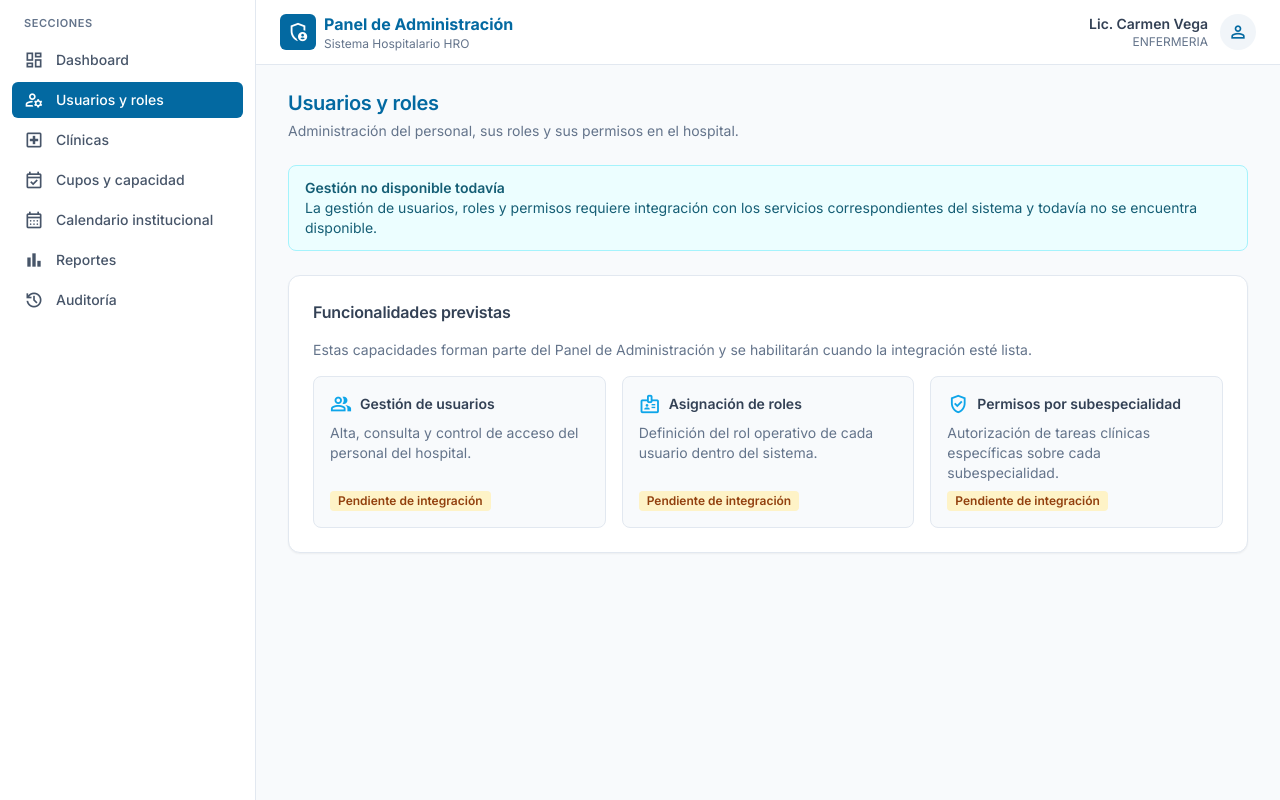
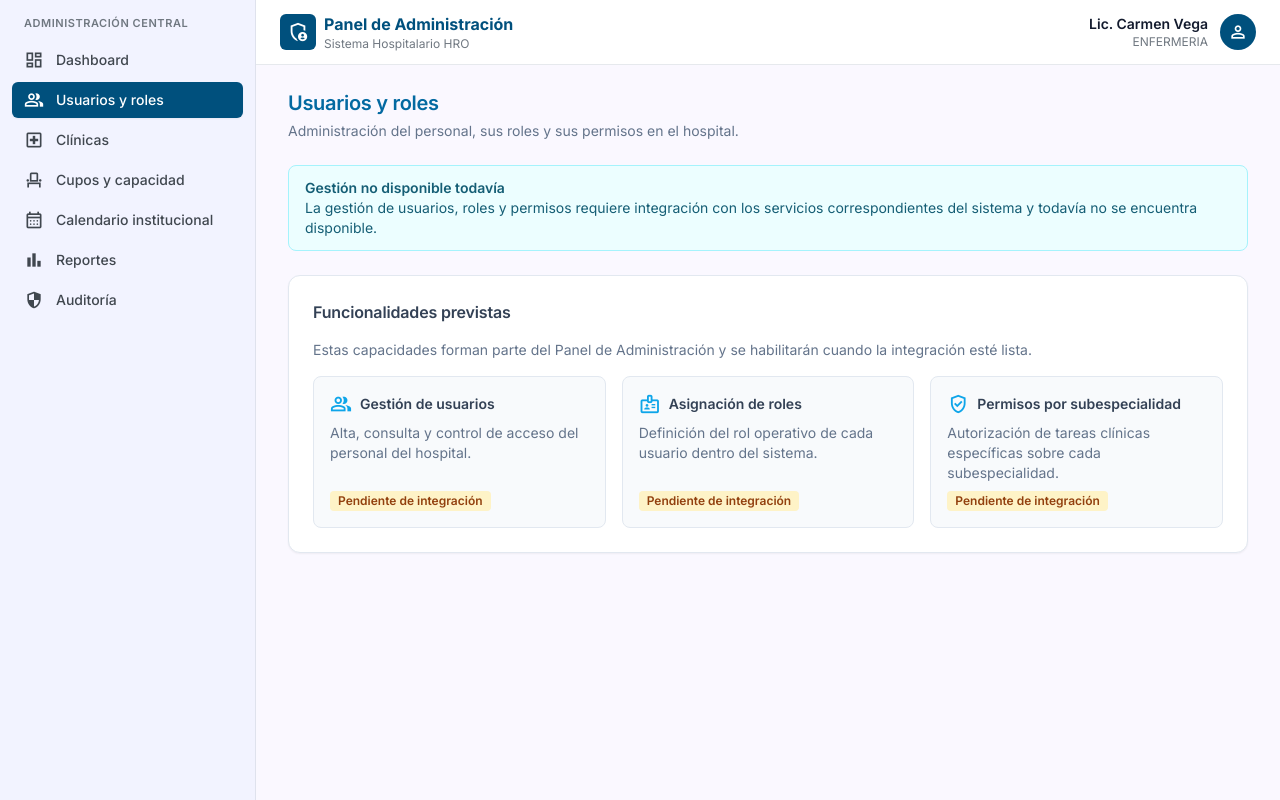
Before and after one commit to Luis0523/hro-hospital-system, a React (Vite) app in the folder frontend/: page /administracion/usuarios in a window 1280 px wide. Built offline with nearby package versions, Linux system fonts and the light colour scheme; no server answers.

Commit message:
style(admin): alinear shell visual con mockups

```diff
--- a/frontend/src/modules/administracion/AdministracionLayout.jsx
+++ b/frontend/src/modules/administracion/AdministracionLayout.jsx
@@ -22,10 +22,10 @@ export default function AdministracionLayout() {
   }, [menuAbierto, cerrarMenu])
 
   return (
-    <div className="min-h-screen bg-slate-50 text-slate-800">
+    <div className="min-h-screen bg-surface text-on-surface">
       {menuAbierto && (
         <div
-          className="fixed inset-0 z-30 bg-slate-900/40 md:hidden"
+          className="fixed inset-0 z-30 bg-on-surface/40 md:hidden"
           onClick={cerrarMenu}
           aria-hidden="true"
         />
@@ -33,7 +33,7 @@ export default function AdministracionLayout() {
 
       <div
         id="menu-administracion"
-        className={`fixed inset-y-0 left-0 z-40 w-64 transform border-r border-slate-200 bg-white transition-transform duration-200 md:translate-x-0 ${
+        className={`fixed inset-y-0 left-0 z-40 w-64 transform border-r border-outline-variant/40 bg-surface-container-low transition-transform duration-200 md:translate-x-0 ${
           menuAbierto ? 'translate-x-0' : '-translate-x-full'
         }`}
       >
@@ -41,7 +41,7 @@ export default function AdministracionLayout() {
           type="button"
           onClick={cerrarMenu}
           aria-label="Cerrar menú"
-          className="absolute right-3 top-3 flex h-9 w-9 items-center justify-center rounded-lg text-slate-600 transition hover:bg-slate-100 focus-visible:outline focus-visible:outline-2 focus-visible:outline-offset-2 focus-visible:outline-hro-blue md:hidden"
+          className="absolute right-3 top-3 flex h-9 w-9 items-center justify-center rounded-lg text-on-surface-variant transition hover:bg-surface-container-high focus-visible:outline focus-visible:outline-2 focus-visible:outline-offset-2 focus-visible:outline-primary md:hidden"
         >
           <Icon name="close" className="text-[24px]" />
         </button>
--- a/frontend/src/modules/administracion/components/AdminHeader.jsx
+++ b/frontend/src/modules/administracion/components/AdminHeader.jsx
@@ -5,7 +5,7 @@ export default function AdminHeader({ onAbrirMenu, menuAbierto = false }) {
   const { usuario } = useAuth()
 
   return (
-    <header className="sticky top-0 z-20 flex items-center justify-between gap-3 border-b border-slate-200 bg-white px-4 py-3 md:px-6">
+    <header className="sticky top-0 z-20 flex items-center justify-between gap-3 border-b border-outline-variant/40 bg-surface-container-lowest/95 px-4 py-3 backdrop-blur-md md:px-6">
       <div className="flex min-w-0 flex-1 items-center gap-3">
         <button
           type="button"
@@ -13,37 +13,37 @@ export default function AdminHeader({ onAbrirMenu, menuAbierto = false }) {
           aria-expanded={menuAbierto}
           aria-controls="menu-administracion"
           aria-label="Abrir menú de navegación"
-          className="flex h-9 w-9 shrink-0 items-center justify-center rounded-lg text-slate-600 transition hover:bg-slate-100 focus-visible:outline focus-visible:outline-2 focus-visible:outline-offset-2 focus-visible:outline-hro-blue md:hidden"
+          className="flex h-9 w-9 shrink-0 items-center justify-center rounded-lg text-on-surface-variant transition hover:bg-surface-container-high focus-visible:outline focus-visible:outline-2 focus-visible:outline-offset-2 focus-visible:outline-primary md:hidden"
         >
           <Icon name="menu" className="text-[24px]" />
         </button>
 
         <div className="flex min-w-0 items-center gap-2">
-          <span className="flex h-9 w-9 shrink-0 items-center justify-center rounded-lg bg-hro-blue text-white">
+          <span className="flex h-9 w-9 shrink-0 items-center justify-center rounded-lg bg-primary text-on-primary">
             <Icon name="admin_panel_settings" className="text-[22px]" />
           </span>
           <div className="min-w-0 leading-tight">
             <h1
-              className="truncate text-base font-bold text-hro-blue"
+              className="truncate text-base font-bold text-primary"
               title="Panel de Administración"
             >
               Panel de Administración
             </h1>
-            <p className="hidden text-xs text-slate-500 sm:block">Sistema Hospitalario HRO</p>
+            <p className="hidden text-xs text-outline sm:block">Sistema Hospitalario HRO</p>
           </div>
         </div>
       </div>
 
       <div className="flex min-w-0 items-center gap-3">
         <div className="min-w-0 text-right leading-tight">
-          <p className="truncate text-sm font-semibold text-slate-700" title={usuario?.nombre}>
+          <p className="truncate text-sm font-semibold text-on-surface" title={usuario?.nombre}>
             {usuario?.nombre}
           </p>
-          <p className="truncate text-xs uppercase text-slate-500" title={usuario?.rol}>
+          <p className="truncate text-xs uppercase text-outline" title={usuario?.rol}>
             {usuario?.rol}
           </p>
         </div>
-        <span className="flex h-9 w-9 shrink-0 items-center justify-center rounded-full bg-slate-100 text-hro-blue">
+        <span className="flex h-9 w-9 shrink-0 items-center justify-center rounded-full bg-primary text-on-primary">
           <Icon name="person" className="text-[20px]" />
         </span>
       </div>
--- a/frontend/src/modules/administracion/components/MenuLateral.jsx
+++ b/frontend/src/modules/administracion/components/MenuLateral.jsx
@@ -3,16 +3,16 @@ import Icon from '@/shared/components/ui/Icon.jsx'
 
 export const ITEMS_ADMINISTRACION = [
   { to: '/administracion', etiqueta: 'Dashboard', icono: 'dashboard', exacto: true },
-  { to: '/administracion/usuarios', etiqueta: 'Usuarios y roles', icono: 'manage_accounts' },
+  { to: '/administracion/usuarios', etiqueta: 'Usuarios y roles', icono: 'group' },
   { to: '/administracion/clinicas', etiqueta: 'Clínicas', icono: 'local_hospital' },
-  { to: '/administracion/cupos', etiqueta: 'Cupos y capacidad', icono: 'event_available' },
+  { to: '/administracion/cupos', etiqueta: 'Cupos y capacidad', icono: 'event_seat' },
   {
     to: '/administracion/calendario',
     etiqueta: 'Calendario institucional',
     icono: 'calendar_month',
   },
   { to: '/administracion/reportes', etiqueta: 'Reportes', icono: 'bar_chart' },
-  { to: '/administracion/auditoria', etiqueta: 'Auditoría', icono: 'history' },
+  { to: '/administracion/auditoria', etiqueta: 'Auditoría', icono: 'security' },
 ]
 
 export default function MenuLateral({ onNavegar }) {
@@ -21,7 +21,9 @@ export default function MenuLateral({ onNavegar }) {
       aria-label="Navegación del Panel de Administración"
       className="flex h-full flex-col gap-1 overflow-y-auto px-3 py-4"
     >
-      <p className="px-3 pb-2 text-label-sm uppercase tracking-wider text-slate-500">Secciones</p>
+      <p className="px-3 pb-2 text-label-sm uppercase tracking-wider text-outline">
+        Administración Central
+      </p>
 
       {ITEMS_ADMINISTRACION.map((item) => (
         <NavLink
@@ -30,8 +32,10 @@ export default function MenuLateral({ onNavegar }) {
           end={item.exacto}
           onClick={onNavegar}
           className={({ isActive }) =>
-            `flex items-center gap-3 rounded-lg px-3 py-2 text-sm font-medium transition focus-visible:outline focus-visible:outline-2 focus-visible:outline-offset-2 focus-visible:outline-hro-blue ${
-              isActive ? 'bg-hro-blue text-white' : 'text-slate-600 hover:bg-slate-100'
+            `flex items-center gap-3 rounded-lg px-3 py-2 text-sm font-medium transition focus-visible:outline focus-visible:outline-2 focus-visible:outline-offset-2 focus-visible:outline-primary ${
+              isActive
+                ? 'bg-primary text-on-primary shadow-sm'
+                : 'text-on-surface-variant hover:bg-surface-container-high hover:text-on-surface'
             }`
           }
         >
```
